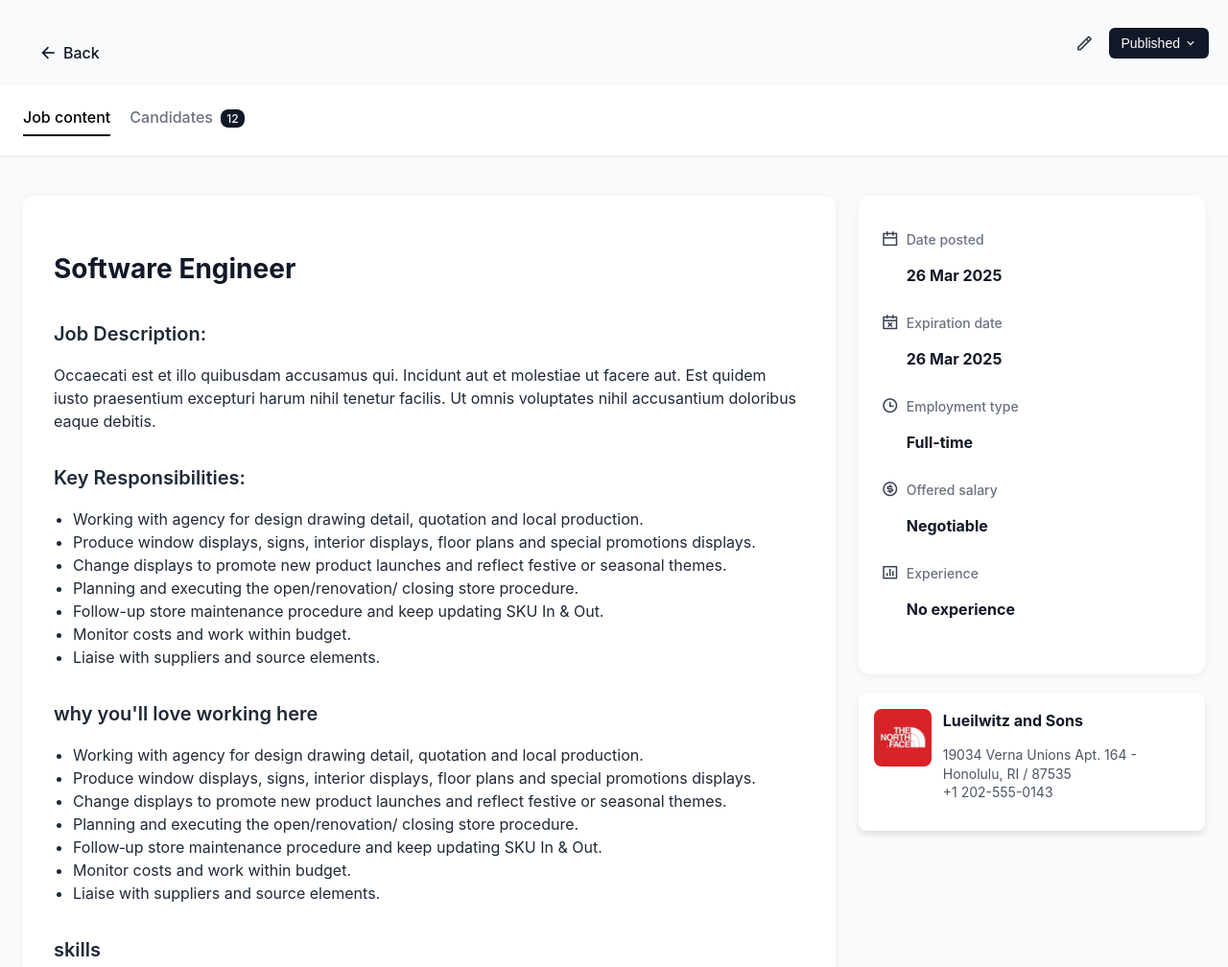
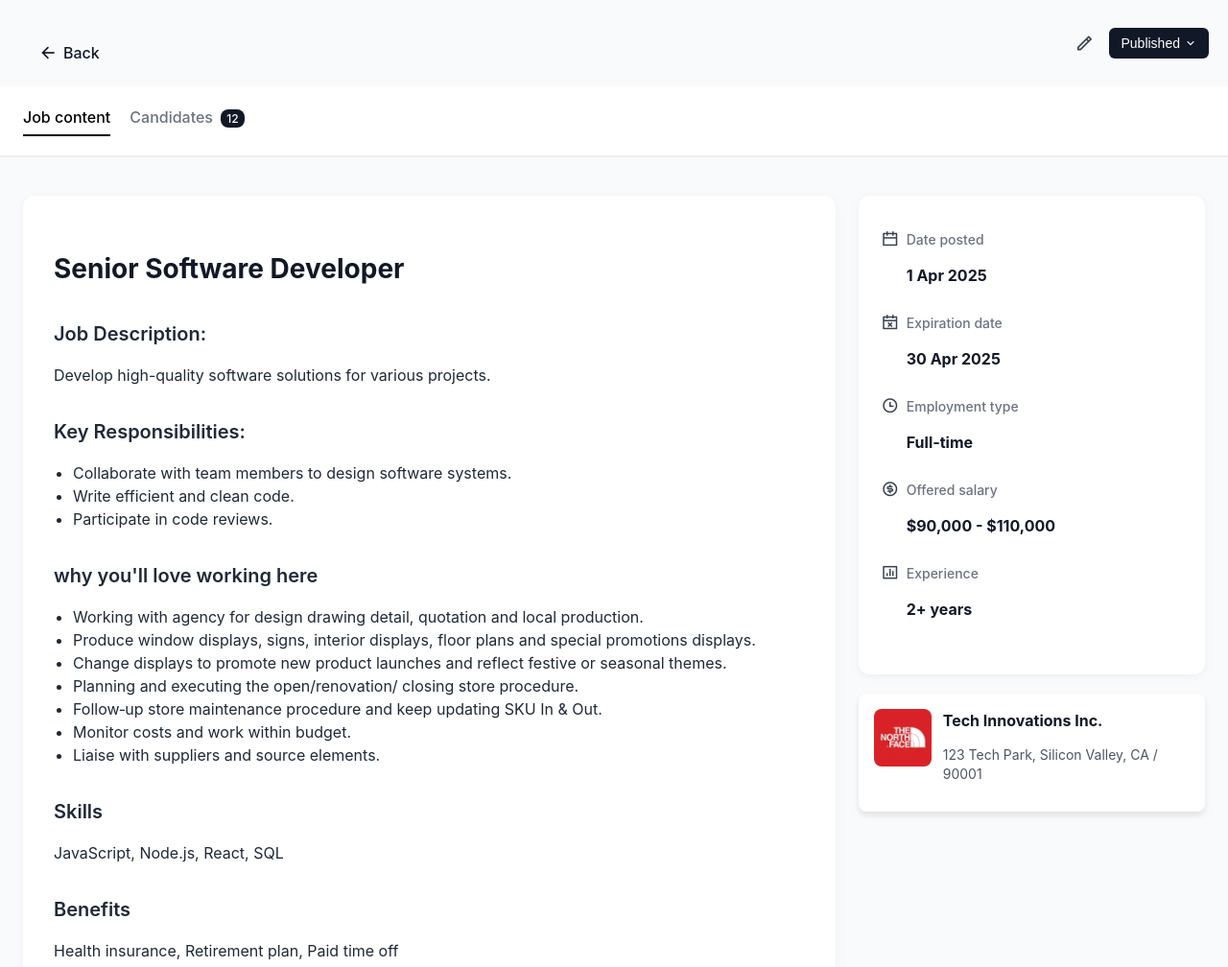
Before and after one commit to OsamaDW2002/job-hunting, a plain HTML site: page content.html in a window 1280 px wide. Shown: the top 1008 px of the page at 96% size. Drawn offline with nearby package versions, Linux system fonts and the light colour scheme.

Commit message:
The code has been modified to become dynamic by updating the information through JavaScript.

```diff
--- a/content.html
+++ b/content.html
@@ -36,22 +36,16 @@
         </a>
     </div>
 
-
-
-
     <div class="container">
         <div class="content">
             <section class="job-details">
-                <h2 class="fixed"><span>Software Engineer</span></h2>
+                <h2 class="fixed" id="job-title"><span>Software Engineer</span></h2>
                 <h3 class="fixed">Job Description:</h3>
-                <p>Occaecati est et illo quibusdam accusamus qui. Incidunt aut et
-                    molestiae ut facere aut. Est quidem iusto praesentium excepturi harum
-                    nihil tenetur facilis. Ut omnis voluptates nihil accusantium doloribus
-                    eaque debitis.</p>
+                <p id="job-description">Occaecati est et illo quibusdam accusamus qui. Incidunt aut et molestiae ut facere aut. Est quidem iusto praesentium excepturi harum nihil tenetur facilis. Ut omnis voluptates nihil accusantium doloribus eaque debitis.</p>
             </section>
             <section class="key-responsibilities">
                 <h3 class="fixed">Key Responsibilities:</h3>
-                <ul>
+                <ul id="responsibilities-list">
                     <li>Working with agency for design drawing detail, quotation and local production.</li>
                     <li>Produce window displays, signs, interior displays, floor plans and special promotions displays.</li>
                     <li>Change displays to promote new product launches and reflect festive or seasonal themes.</li>
@@ -61,9 +55,9 @@
                     <li>Liaise with suppliers and source elements.</li>
                 </ul>
             </section>
-            <section class="working here">
+            <section class="working-here">
                 <h3>why you'll love working here</h3>
-                <ul>
+                <ul id="working-here-list">
                     <li>Working with agency for design drawing detail, quotation and local production.</li>
                     <li>Produce window displays, signs, interior displays, floor plans and special promotions displays.</li>
                     <li>Change displays to promote new product launches and reflect festive or seasonal themes.</li>
@@ -73,53 +67,54 @@
                     <li>Liaise with suppliers and source elements.</li>
                 </ul>
             </section>
-            <h3>skills</h3>
-            UI UX HTML
+            <h3 id="skills-title">Skills</h3>
+            <p id="skills">UI UX HTML</p>
             <h3>Benefits</h3>
-            Free parking Bonus commission Travel
+            <p id="benefits">Free parking, Bonus commission, Travel</p>
         </div>
+
         <div class="sidebar">
             <section class="job-info">
                 <div class="info-item">
                     <i class="ri-calendar-line"></i>
                     <span class="label">Date posted</span>
-                    <span class="value">26 Mar 2025</span>
+                    <span class="value" id="date-posted">26 Mar 2025</span>
                 </div>
                 <div class="info-item">
                     <i class="ri-calendar-close-line"></i>
                     <span class="label">Expiration date</span>
-                    <span class="value">26 Mar 2025</span>
+                    <span class="value" id="expiration-date">26 Mar 2025</span>
                 </div>
                 <div class="info-item">
                     <i class="ri-time-line"></i>
                     <span class="label">Employment type</span>
-                    <span class="value">Full-time</span>
+                    <span class="value" id="employment-type">Full-time</span>
                 </div>
                 <div class="info-item">
                     <i class="ri-money-dollar-circle-line"></i>
                     <span class="label">Offered salary</span>
-                    <span class="value">Negotiable</span>
+                    <span class="value" id="salary">Negotiable</span>
                 </div>
                 <div class="info-item">
                     <i class="ri-bar-chart-box-line"></i>
                     <span class="label">Experience</span>
-                    <span class="value">No experience</span>
+                    <span class="value" id="experience">No experience</span>
                 </div>
+            </section>
 
-            </section>
             <section class="company-card">
-                <img src="./src/assets/img/company-1.jpg"Company Logo" class="company-logo">
+                <img src="./src/assets/img/company-1.jpg" alt="Company Logo" class="company-logo">
                 <div class="company-details">
-                    <h4 class="company-name">Lueilwitz and Sons</h4>
-                    <p class="company-info">
+                    <h4 class="company-name" id="company-name">Lueilwitz and Sons</h4>
+                    <p class="company-info" id="company-info">
                         19034 Verna Unions Apt. 164 - Honolulu, RI / 87535<br>
                         +1 202-555-0143
                     </p>
                 </div>
             </section>
-
         </div>
     </div>
+
     <script src="./src/js/script.js"></script>
 </body>
 </html>
--- a/src/js/script.js
+++ b/src/js/script.js
@@ -30,3 +30,51 @@ const dropdownToggle = document.querySelector('.dropdown-toggle');
             dropdownMenu.classList.remove('show');
         }
     });
+
+    function updateJobDetails({
+        jobTitle,
+        jobDescription,
+        responsibilities,
+        skills,
+        benefits,
+        datePosted,
+        expirationDate,
+        employmentType,
+        salary,
+        experience,
+        companyName,
+        companyInfo
+    }) {
+        document.getElementById("job-title").innerText = jobTitle;
+        document.getElementById("job-description").innerText = jobDescription;
+        document.getElementById("responsibilities-list").innerHTML = responsibilities.map(responsibility => `<li>${responsibility}</li>`).join('');
+        document.getElementById("skills").innerText = skills;
+        document.getElementById("benefits").innerText = benefits;
+        document.getElementById("date-posted").innerText = datePosted;
+        document.getElementById("expiration-date").innerText = expirationDate;
+        document.getElementById("employment-type").innerText = employmentType;
+        document.getElementById("salary").innerText = salary;
+        document.getElementById("experience").innerText = experience;
+        document.getElementById("company-name").innerText = companyName;
+        document.getElementById("company-info").innerText = companyInfo;
+    }
+
+    // Example of using the function
+    updateJobDetails({
+        jobTitle: "Senior Software Developer",
+        jobDescription: "Develop high-quality software solutions for various projects.",
+        responsibilities: [
+            "Collaborate with team members to design software systems.",
+            "Write efficient and clean code.",
+            "Participate in code reviews."
+        ],
+        skills: "JavaScript, Node.js, React, SQL",
+        benefits: "Health insurance, Retirement plan, Paid time off",
+        datePosted: "1 Apr 2025",
+        expirationDate: "30 Apr 2025",
+        employmentType: "Full-time",
+        salary: "$90,000 - $110,000",
+        experience: "2+ years",
+        companyName: "Tech Innovations Inc.",
+        companyInfo: "123 Tech Park, Silicon Valley, CA / 90001"
+    });
```
